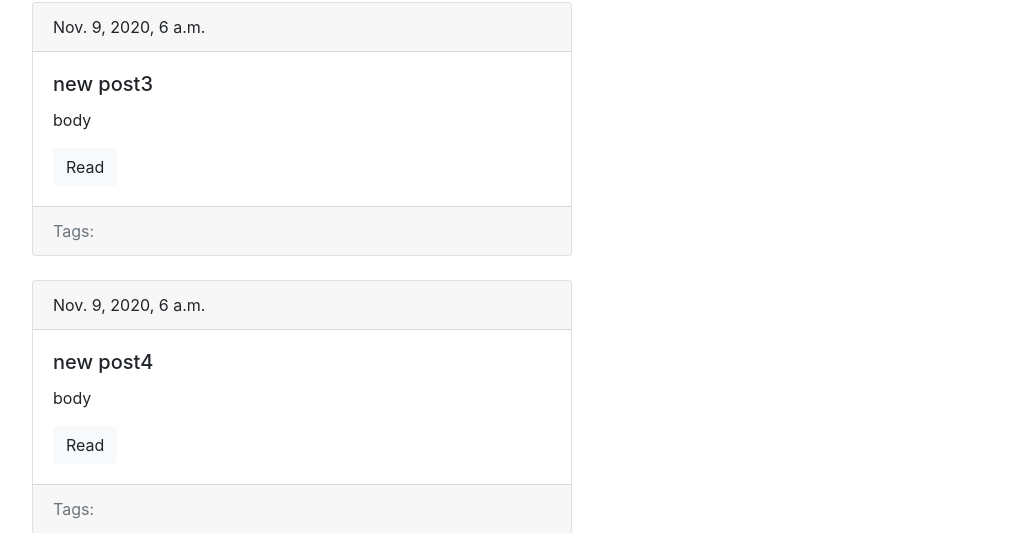
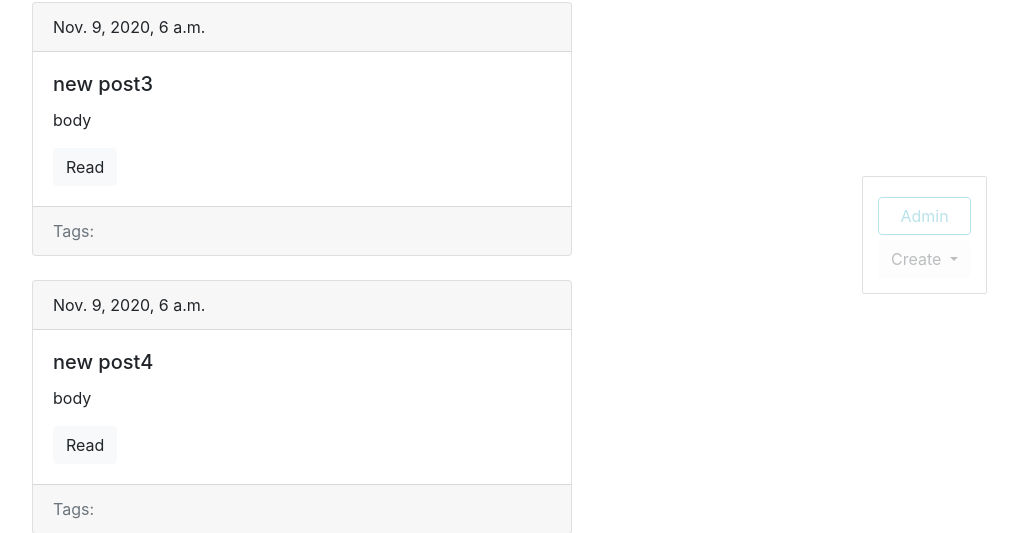
Before and after one commit to sabyrbekov/molchanov_blog, a Django app: page /blog/ in a window 1280 px wide. Shown: the part 476-1009 px from the top of the page, without its empty margins (243-1261 px from the left). Run offline with Django 3.2, Linux system fonts and the light colour scheme; data comes from the database, SQL or seed files in the repository; both versions use the stored data as it was after the commit; data that the repository does not hold is empty.

Commit message:
Video 12/15

```diff
--- a/blog/templates/blog/base_blog.html
+++ b/blog/templates/blog/base_blog.html
@@ -1 +1,18 @@
 {% extends 'base.html' %}
+
+{% block admin-panel %}
+
+    <div class="btn-group">
+        <button type="button" class="btn btn-light dropdown-toggle" data-toggle="dropdown" aria-haspopup="true" aria-expanded="false">
+          Create
+        </button>
+        <div class="dropdown-menu">
+          <a class="dropdown-item" href="{% url 'post_create_url' %}">Post</a>
+          <a class="dropdown-item" href="{% url 'tag_create_url' %}">Tag</a>
+        </div>
+      </div>
+
+
+    <a href="{{ admin_object.get_update_url }}" class="btn btn-light edit" style="{% if detail %}display: block;{% endif %} ">Edit</a>
+    <a href="{{ admin_object.get_delete_url }}" class="btn btn-danger delete" style="{% if detail %}display: block;{% endif %} ">Delete</a>
+{% endblock %}
--- a/blog/utils.py
+++ b/blog/utils.py
@@ -8,7 +8,7 @@ class ObjectDetailMixin:
 
     def get(self, request, slug):
         obj = get_object_or_404(self.model, slug__iexact=slug)
-        return render(request, self.template, context={self.model.__name__.lower(): obj})
+        return render(request, self.template, context={self.model.__name__.lower(): obj, 'admin_object': obj, 'detail': True})
 
 
 
--- a/blogengine/settings.py
+++ b/blogengine/settings.py
@@ -121,3 +121,6 @@ USE_TZ = True
 # https://docs.djangoproject.com/en/3.1/howto/static-files/
 
 STATIC_URL = '/static/'
+STATICFILES_DIRS = [
+    os.path.join(BASE_DIR, 'static')
+]
--- /dev/null
+++ b/static/css/styles.css
@@ -0,0 +1,23 @@
+.admin-panel {
+    border: 1px solid #999;
+    border-radius: 2px;
+    position: fixed;
+    right: 50px;
+    bottom: 30px;
+    opacity: 0.3;
+    padding: 15px;
+}
+
+.admin-panel:hover {
+    opacity: 1;
+}
+
+.admin-panel a {
+    display: block;
+    margin: 5px 0;
+}
+
+
+a.edit, a.delete {
+    display: none;
+}
--- a/templates/base.html
+++ b/templates/base.html
@@ -1,9 +1,15 @@
+{% load static %}
+
 <!DOCTYPE html>
 <html lang="en">
 <head>
     <meta charset="UTF-8">
     <meta name="viewport" content="width=device-width, initial-scale=1.0">
+    <script src="https://code.jquery.com/jquery-3.5.1.slim.min.js" integrity="sha384-DfXdz2htPH0lsSSs5nCTpuj/zy4C+OGpamoFVy38MVBnE+IbbVYUew+OrCXaRkfj" crossorigin="anonymous"></script>
+    <script src="https://cdn.jsdelivr.net/npm/popper.js@1.16.1/dist/umd/popper.min.js" integrity="sha384-9/reFTGAW83EW2RDu2S0VKaIzap3H66lZH81PoYlFhbGU+6BZp6G7niu735Sk7lN" crossorigin="anonymous"></script>
+    <script src="https://cdn.jsdelivr.net/npm/bootstrap@4.5.3/dist/js/bootstrap.min.js" integrity="sha384-w1Q4orYjBQndcko6MimVbzY0tgp4pWB4lZ7lr30WKz0vr/aWKhXdBNmNb5D92v7s" crossorigin="anonymous"></script>
     <link rel="stylesheet" href="https://cdn.jsdelivr.net/npm/bootstrap@4.5.3/dist/css/bootstrap.min.css" integrity="sha384-TX8t27EcRE3e/ihU7zmQxVncDAy5uIKz4rEkgIXeMed4M0jlfIDPvg6uqKI2xXr2" crossorigin="anonymous">
+    <link rel="stylesheet" href="{% static 'css/styles.css' %}">
     <title>
         {% block title %}
             Blog Engine
@@ -46,5 +52,14 @@
             </div>
         </div>
     </div>
+
+
+    <div class="admin-panel align-items-center">
+      <a href="/admin" class="btn btn-outline-info">Admin</a>
+      {% block admin-panel %}{% endblock %}
+    </div>
+
+
+
 </body>
 </html>
```
Also changed, not shown: db.sqlite3.
